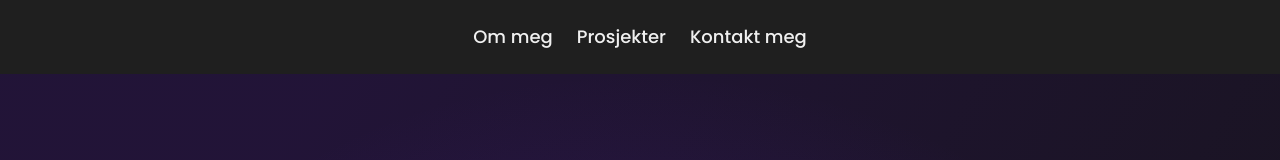
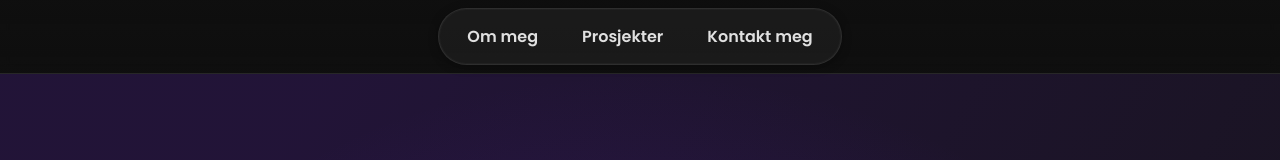
Before and after one commit to DennisKodehode/Portfolio, a React (Vite) app: page / in a window 1280 px wide. Shown: the top 160 px of the page. Built offline with nearby package versions, Linux system fonts and the light colour scheme.

Commit message:
animations idk if this is it

```diff
--- a/src/App.css
+++ b/src/App.css
@@ -25,7 +25,7 @@
 }
 
 .nav-link {
-  color: var(--Neutrals-N200, #f0f0f0);
+  color: var(--color-muted-accent);
 
   /* B-L */
   font-size: 18px;
@@ -428,3 +428,249 @@
   );
   transform: scaleX(0);
 }
+
+/* experimenting */
+
+.nav-link {
+  position: relative;
+  text-decoration: none;
+}
+.nav-link::after {
+  content: "";
+  position: absolute;
+  left: 0;
+  bottom: -2px;
+  height: 2px;
+  width: 100%;
+  background: linear-gradient(
+    90deg,
+    var(--color-p-accent),
+    var(--color-s-accent)
+  );
+  transform: scaleX(0);
+  transform-origin: left;
+  transition: transform 0.25s ease;
+}
+.nav-link:hover::after,
+.nav-link:focus-visible::after {
+  transform: scaleX(1);
+}
+
+/* hero experiment */
+.hero-primary-button,
+.hero-secondary-button {
+  transition: box-shadow 0.25s ease, filter 0.2s ease, border-color 0.2s ease;
+}
+.hero-primary-button:hover,
+.hero-primary-button:focus-visible {
+  filter: brightness(1.05);
+  box-shadow: 0 10px 30px rgba(168, 85, 247, 0.25),
+    0 2px 12px rgba(6, 182, 212, 0.18);
+}
+.hero-secondary-button:hover,
+.hero-secondary-button:focus-visible {
+  border-color: var(--color-p-light);
+  filter: brightness(1.05);
+  box-shadow: 0 8px 24px rgba(168, 85, 247, 0.22),
+    0 2px 10px rgba(6, 182, 212, 0.16);
+}
+
+/* ================================
+   Project buttons — exact classes
+   ================================ */
+
+/* Base transition for both buttons */
+.project-button {
+  transition: box-shadow 0.25s ease, filter 0.2s ease, border-color 0.2s ease;
+}
+
+/* Primary (Live/Demo) — purple glow */
+.projects-button-wrapper .demo-button:hover,
+.projects-button-wrapper .demo-button:focus-visible {
+  filter: brightness(1.05);
+  border-color: var(--color-p-light);
+  box-shadow: 0 8px 24px rgba(168, 85, 247, 0.3),
+    0 2px 10px rgba(168, 85, 247, 0.22);
+}
+
+/* Secondary (GitHub) — teal glow */
+.projects-button-wrapper .github-button:hover,
+.projects-button-wrapper .github-button:focus-visible {
+  filter: brightness(1.05);
+  border-color: var(--color-s-light);
+  box-shadow: 0 8px 24px rgba(6, 182, 212, 0.3),
+    0 2px 10px rgba(6, 182, 212, 0.22);
+}
+
+/* title */
+
+.project-title {
+  position: relative;
+}
+.project-title::after {
+  content: "";
+  position: absolute;
+  left: 0;
+  bottom: -4px;
+  width: 100%;
+  height: 2px;
+  background: linear-gradient(
+    90deg,
+    var(--color-p-accent),
+    var(--color-s-accent)
+  );
+  transform: scaleX(0);
+  transform-origin: left;
+  transition: transform 0.25s ease;
+}
+.project-title:focus-visible::after,
+.project:hover .project-title::after {
+  transform: scaleX(1);
+}
+
+/* card */
+
+.project:focus-within {
+  outline: none;
+  box-shadow: 0 0 0 2px var(--color-n-900), 0 0 0 4px var(--color-p-accent),
+    0 0 24px rgba(6, 182, 212, 0.2);
+  border-radius: 10px;
+}
+
+/* section title */
+
+/* Section title — animated accent underline (final) */
+.section-title {
+  position: relative;
+}
+
+.section-title::after {
+  content: "";
+  position: absolute;
+  left: 0;
+  bottom: -0.3rem; /* sits just below the text */
+  height: 2px;
+  width: 100%;
+  background: linear-gradient(
+    90deg,
+    var(--color-p-accent),
+    var(--color-s-accent)
+  );
+  transform: scaleX(0);
+  transform-origin: left;
+  transition: transform 1.2s ease;
+  transition-delay: 1s;
+}
+
+.section-title.accent-underline-in::after {
+  transform: scaleX(1);
+}
+
+/* Header */
+
+.site-header {
+  position: sticky;
+  top: 0;
+  z-index: 50;
+}
+
+/* ===== Morphing Header (copy-paste) ===== */
+
+/* In case you have a generic header{} elsewhere, this wins via class selector */
+.site-header {
+  position: sticky;
+  top: 0;
+  z-index: 50;
+
+  /* Surface + divider */
+  background: linear-gradient(
+    180deg,
+    rgba(15, 15, 15, 0.85),
+    rgba(15, 15, 15, 0.7)
+  );
+  border-bottom: 1px solid rgba(58, 58, 58, 0.6);
+  backdrop-filter: saturate(130%) blur(6px);
+
+  transition: background 240ms ease, border-color 240ms ease,
+    box-shadow 240ms ease;
+}
+
+/* Center the content and control vertical padding */
+.nav-shell {
+  max-width: 1200px;
+  margin: 0 auto;
+  padding: 18px 20px;
+  transition: padding 240ms ease;
+}
+
+/* Reset list and make the pill */
+.nav-pill {
+  display: inline-flex;
+  align-items: center;
+  gap: clamp(8px, 1.6vw, 16px);
+  padding: 10px 14px;
+  margin: 0 auto;
+
+  list-style: none; /* reset */
+  border-radius: 9999px;
+  background: rgba(31, 31, 31, 0.75);
+  border: 1px solid rgba(58, 58, 58, 0.65);
+  box-shadow: 0 2px 10px rgba(0, 0, 0, 0.35),
+    inset 0 0 0 1px rgba(255, 255, 255, 0.03);
+
+  transition: transform 240ms ease, background 240ms ease, box-shadow 240ms ease,
+    border-color 240ms ease;
+}
+
+/* Ensure inner <li> has no default margins/padding */
+.nav-pill li {
+  margin: 0;
+  padding: 0;
+}
+
+/* Links inside the pill */
+.nav-link {
+  display: inline-block;
+  padding: 8px 14px;
+  border-radius: 999px;
+
+  font-weight: 600;
+  font-size: 16px;
+  line-height: 1.2;
+
+  color: var(--color-n-300, #e0e0e0);
+  text-decoration: none;
+
+  transition: color 160ms ease, background 160ms ease, box-shadow 160ms ease;
+}
+
+.nav-link:hover,
+.nav-link:focus-visible {
+  background: rgba(168, 85, 247, 0.1); /* primary accent tint */
+  box-shadow: 0 0 0 1px rgba(168, 85, 247, 0.45);
+  color: #ffffff;
+}
+
+/* ===== Compact state (applied when #hero-end-trigger leaves viewport) ===== */
+
+.site-header.is-compact {
+  background: transparent;
+  border-color: transparent;
+  box-shadow: none;
+}
+
+.site-header.is-compact .nav-shell {
+  padding: 10px 20px;
+}
+
+.site-header.is-compact .nav-pill {
+  transform: scale(0.96);
+  background: rgba(31, 31, 31, 0.72);
+  border-color: rgba(58, 58, 58, 0.65);
+  box-shadow: 0 10px 30px rgba(0, 0, 0, 0.35),
+    inset 0 0 0 1px rgba(255, 255, 255, 0.04);
+}
+
+.site-header.is-compact .nav-link {
+  padding: 7px 12px; /* slightly tighter in compact */
+}
--- a/src/Components/Header.jsx
+++ b/src/Components/Header.jsx
@@ -1,20 +1,61 @@
 // src/Components/Header.jsx
+import { useEffect, useRef } from "react";
 import { gsap } from "../lib/gsap";
 
 export const Header = () => {
+  const headerRef = useRef(null);
+  const ioRef = useRef(null);
+  const rafRef = useRef(0);
+
+  useEffect(() => {
+    const header = headerRef.current;
+    if (!header) return;
+
+    // Wait for the trigger to be mounted (handles mount-order race)
+    const init = () => {
+      const trigger = document.getElementById("hero-end-trigger");
+      if (!trigger) {
+        rafRef.current = requestAnimationFrame(init);
+        return;
+      }
+
+      // DEBUG: see state flips in the Elements panel
+      header.dataset.state = "expanded";
+
+      ioRef.current = new IntersectionObserver(
+        ([entry]) => {
+          const compact = !entry.isIntersecting;
+          header.classList.toggle("is-compact", compact);
+          header.dataset.state = compact ? "compact" : "expanded";
+          // console.log("Header:", compact ? "compact" : "expanded");
+        },
+        {
+          // Shrink a little before the trigger fully leaves / tune as needed
+          rootMargin: "-64px 0px 0px 0px",
+          threshold: 0, // trigger as soon as it crosses
+        }
+      );
+
+      ioRef.current.observe(trigger);
+    };
+
+    init();
+
+    return () => {
+      if (rafRef.current) cancelAnimationFrame(rafRef.current);
+      if (ioRef.current) ioRef.current.disconnect();
+    };
+  }, []);
+
   const handleScroll = (e, target) => {
     e.preventDefault();
-    gsap.to(window, {
-      duration: 0.8,
-      scrollTo: target,
-      ease: "power2.out",
-    });
+    gsap.to(window, { duration: 0.8, scrollTo: target, ease: "power2.out" });
   };
 
   return (
-    <header>
-      <nav>
-        <ul>
+    <header ref={headerRef} className="site-header">
+      <nav className="nav-shell">
+        <ul className="nav-pill">
           <li>
             <a
               className="nav-link"
--- a/src/Components/SectionHero.jsx
+++ b/src/Components/SectionHero.jsx
@@ -62,6 +62,11 @@ export const SectionHero = () => {
             Jeg bygger clean og brukervennlige grensesnitt mens jeg lærer
             håndverket steg for steg.
           </p>
+          <div
+            id="hero-end-trigger"
+            aria-hidden="true"
+            style={{ display: "block", height: "1px" }}
+          />
         </div>
         <div className="hero-button-wrapper actions">
           <a
--- a/src/Components/SectionReveal.jsx
+++ b/src/Components/SectionReveal.jsx
@@ -6,6 +6,7 @@ export default function SectionReveal({ className = "", id = "", children }) {
 
   useGSAP(
     () => {
+      // Your existing section reveal (unchanged)
       gsap.from(root.current, {
         opacity: 0,
         y: 40,
@@ -18,6 +19,26 @@ export default function SectionReveal({ className = "", id = "", children }) {
           toggleActions: "restart pause resume reset",
         },
       });
+
+      // NEW: accent underline for the first .section-title inside this section
+      const q = gsap.utils.selector(root);
+      const titleEl = q(".section-title")[0];
+
+      if (titleEl) {
+        // Use a no-op tween to create a ScrollTrigger without importing it explicitly
+        gsap.to(
+          {},
+          {
+            scrollTrigger: {
+              trigger: root.current,
+              start: "top 75%",
+              onEnter: () => titleEl.classList.add("accent-underline-in"),
+              onLeaveBack: () =>
+                titleEl.classList.remove("accent-underline-in"),
+            },
+          }
+        );
+      }
     },
     { scope: root }
   );
--- a/src/Components/SectionTransition.jsx
+++ b/src/Components/SectionTransition.jsx
@@ -19,7 +19,6 @@ export const SectionTransition = () => {
     () => {
       const q = gsap.utils.selector(root);
 
-      // Words fly in from depth like a slot-tumble
       gsap.from(q(".word-designer"), {
         y: -100,
         z: -400,
```
